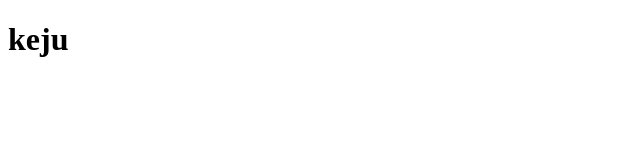
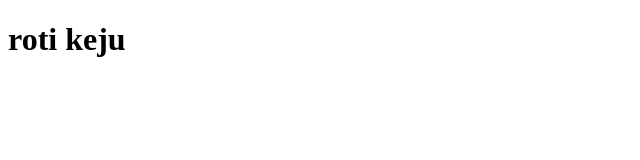
Before and after one commit to algididntwakeup/itw2022_223040001, a plain HTML site: page latihan/latihan1/L1i223040001.html in a window 1280 px wide. Shown: the whole page, without its empty margins (0-640 px from the left). Drawn offline with Linux system fonts and the light colour scheme.

Commit message:
revisi ova l1i223040001

```diff
--- a/latihan/latihan1/L1i223040001.html
+++ b/latihan/latihan1/L1i223040001.html
@@ -7,6 +7,6 @@
     <title>OVA</title>
   </head>
   <body>
-    <h1>keju</h1>
+    <h1>roti keju</h1>
   </body>
 </html>
```
